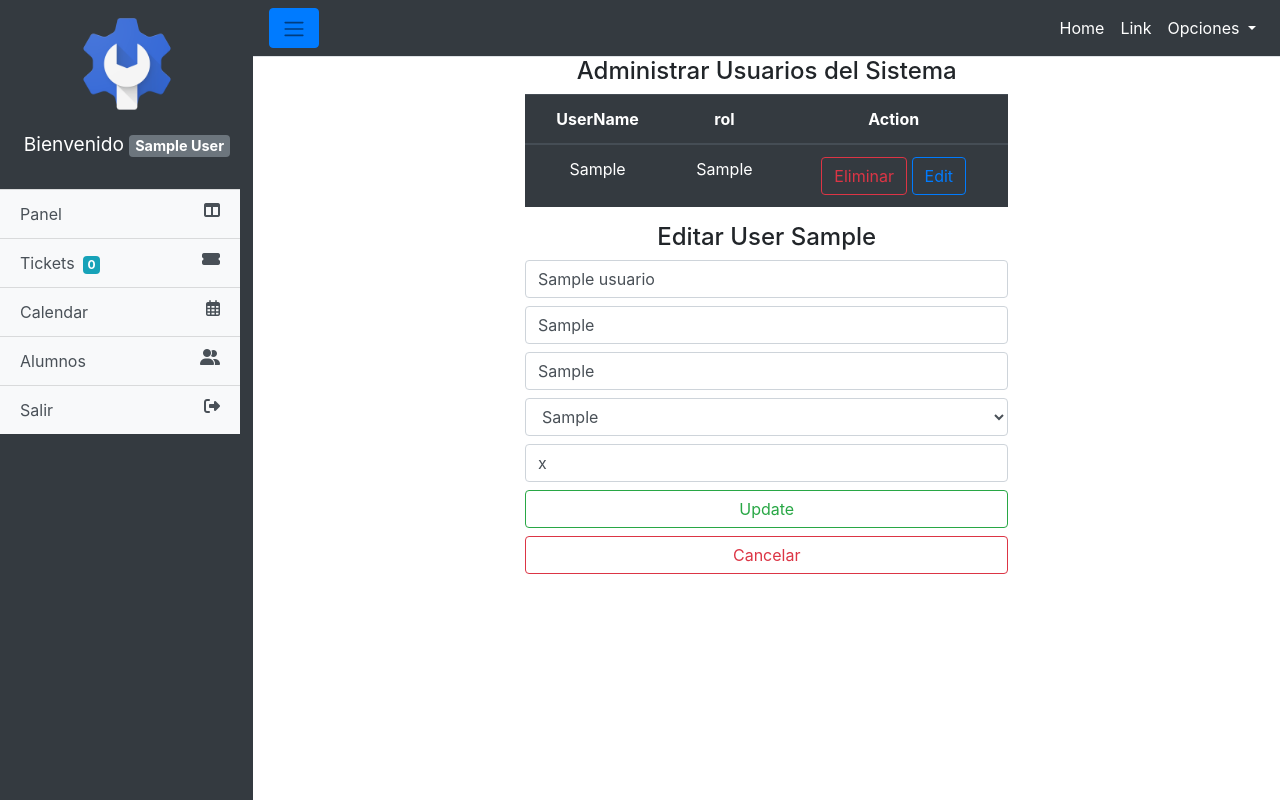
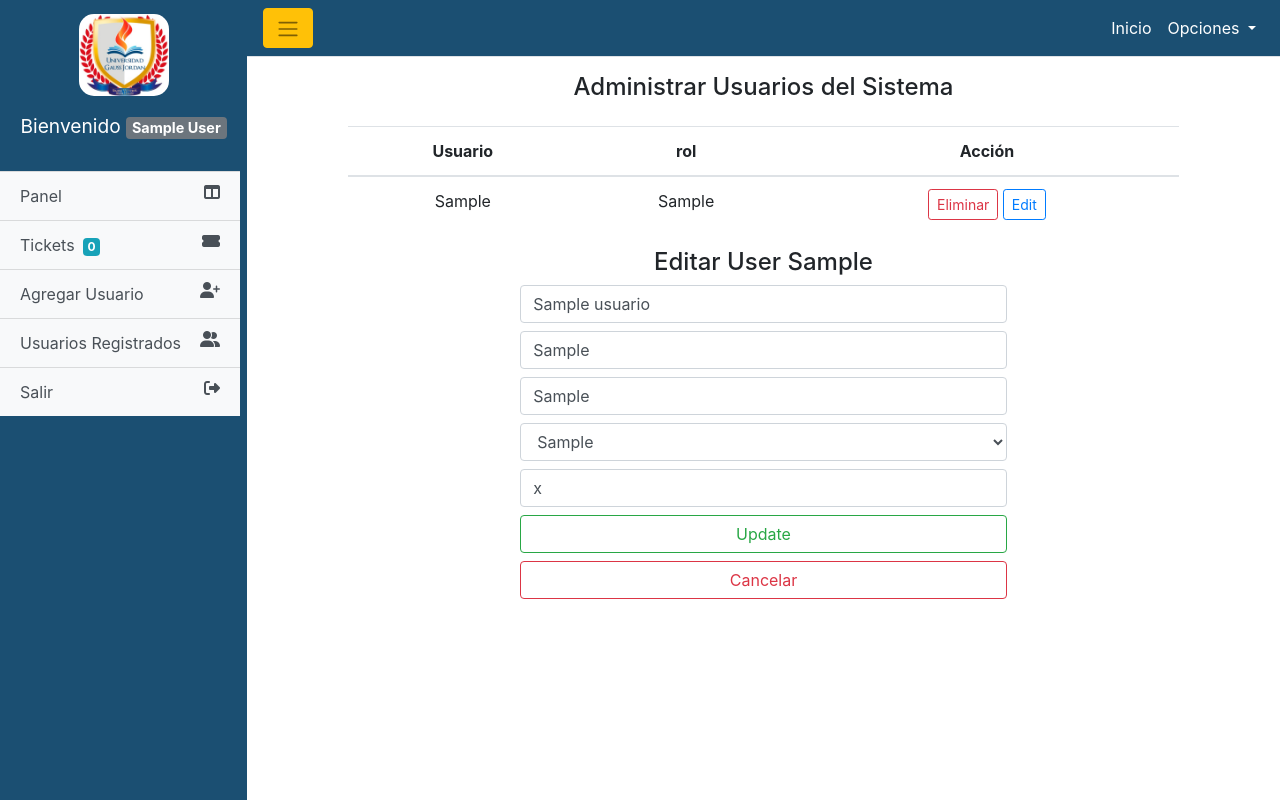
Before and after one commit to RaulAtomic/SessionesPHP, a PHP site: page /tableusers.php?idUser=1 in a window 1280 px wide. Run offline with PHP 8.4, Linux system fonts and the light colour scheme; the visitor is signed in with stand-in values (Sample User, id 1); tables that the repository leaves empty or names only in its code hold one stand-in row (values such as "Sample post"); some libraries are stand-ins or nearby versions.

Commit message:
Update Files

```diff
--- /dev/null
+++ b/controllers/consultas/consultas.php
@@ -0,0 +1,36 @@
+<?php
+
+function numberRows($table, $type){
+    include('../controllers/connection.php');
+    $querySlcNum = "SELECT * from $table";
+    $resultQuery = mysqli_query($conn, $querySlcNum);
+    if($type === "NUMBERS"){
+        $row_cnt = mysqli_num_rows($resultQuery);
+        return $row_cnt;
+    }elseif($type === "DATA"){
+        return $resultQuery;
+    }
+
+}
+
+function selectTablesInner($idTicket, $getValue){
+    include('../controllers/connection.php');
+    if($idTicket === "IDUSER" && !empty($getValue)){
+        $querySearch = "SELECT ticket_genericos.ID_TICKET, ticket_genericos.CODIGO_TICKET, status_ticket.STATUS, areas.AREA
+        from ((ticket_genericos
+        inner join areas on ticket_genericos.ID_AREA = areas.ID_AREA)
+        inner join status_ticket on ticket_genericos.ID_STATUS = status_ticket.ID_STATUS)
+        WHERE ticket_genericos.CODIGO_TICKET = '$getValue'";
+        $executeQuery = mysqli_query($conn, $querySearch);
+        $raw = mysqli_fetch_assoc($executeQuery);
+        return $raw;
+    }elseif($idTicket === "INNER" && $getValue === "CONSULTA"){
+        $selectManyTables = "SELECT ticket_genericos.ID_TICKET, ticket_genericos.CODIGO_TICKET, status_ticket.STATUS, areas.AREA
+        from ((ticket_genericos
+        inner join areas on ticket_genericos.ID_AREA = areas.ID_AREA)
+        inner join status_ticket on ticket_genericos.ID_STATUS = status_ticket.ID_STATUS)";
+        $queryExecute = mysqli_query($conn, $selectManyTables);
+        return $queryExecute;
+    }
+
+}
--- a/layouts/footer.php
+++ b/layouts/footer.php
@@ -3,8 +3,9 @@
 
   </div>
   <!-- /#wrapper -->
-  <script src="../assets/jquery/jquery.min.js"></script>
-  <script src="../assets/bootstrap/js/bootstrap.bundle.min.js"></script>
+  <script src="https://code.jquery.com/jquery-3.5.1.slim.min.js"></script>
+<script src="https://cdn.jsdelivr.net/npm/popper.js@1.16.0/dist/umd/popper.min.js"></script>
+<script src="https://stackpath.bootstrapcdn.com/bootstrap/4.5.0/js/bootstrap.min.js"></script>
   <script>
 
     $("#menu-toggle").click(function(e) {
--- a/layouts/sidebar.php
+++ b/layouts/sidebar.php
@@ -7,18 +7,18 @@ if(isset($_SESSION["Administrador"])){
 ?>
 <div class="d-flex" id="wrapper">
     <!-- Sidebar -->
-    <div class="bg-dark" id="sidebar-wrapper">
+    <div class="" style="background-color:#1B4F72;" id="sidebar-wrapper">
       <div class="sidebar-heading">
         <div class="row justify-content-center">
-          <img src="../images/Admin-Console.png" alt="logo" class="img-fluid mb-3" style="width:100px;">
+          <img src="../images/logoGauss.jpeg" alt="logo" class="img-fluid mb-3" style="width:90px;border-radius:15px;">
           <p class="text-white">Bienvenido <span class='badge badge-secondary'><?php echo $_SESSION["Administrador"]; ?></span></p>
         </div>
       </div>
         <div class="list-group list-group-flush">
           <a href="../views/admin.php" class="list-group-item list-group-item-action bg-light">Panel<i class="fas fa-columns float-right"></i></a>
           <a href="../views/ticketstable.php" class="list-group-item list-group-item-action bg-light">Tickets<span class="badge badge-info ml-2"><?php echo $row_cnt; ?></span><i class="fas fa-ticket-alt float-right"></i></a>
-          <a href="#" class="list-group-item list-group-item-action bg-light">Calendar<i class="far fa-calendar-alt float-right"></i></a>
-          <a href="#" class="list-group-item list-group-item-action bg-light">Alumnos<i class="fas fa-user-friends float-right"></i></a>
+          <a href="../views/adduser.php" class="list-group-item list-group-item-action bg-light">Agregar Usuario<i class="fas fa-user-plus float-right"></i></a>
+          <a href="../views/tableusers.php" class="list-group-item list-group-item-action bg-light">Usuarios Registrados<i class="fas fa-user-friends float-right"></i></a>
           <a href="../controllers/destroy.php" class="list-group-item list-group-item-action bg-light">Salir <i class="fas fa-sign-out-alt float-right"></i></a>
         </div>
     </div>
@@ -26,8 +26,8 @@ if(isset($_SESSION["Administrador"])){
     <!-- Page Content -->
     <div id="page-content-wrapper">
 
-    <nav class="navbar navbar-expand-lg navbar-light bg-dark border-bottom">
-         <button class="btn btn-primary" id="menu-toggle"><span class="navbar-toggler-icon"></span></button>
+    <nav class="navbar navbar-expand-lg navbar-light  border-bottom" style="background-color:#1B4F72;">
+         <button class="btn btn-warning" id="menu-toggle"><span class="navbar-toggler-icon"></span></button>
 
         <button class="navbar-toggler" type="button" data-toggle="collapse" data-target="#navbarSupportedContent" aria-controls="navbarSupportedContent" aria-expanded="false" aria-label="Toggle navigation">
           <span class="navbar-toggler-icon"></span>
@@ -36,17 +36,14 @@ if(isset($_SESSION["Administrador"])){
         <div class="collapse navbar-collapse" id="navbarSupportedContent">
           <ul class="navbar-nav ml-auto mt-2 mt-lg-0">
             <li class="nav-item active">
-              <a class="nav-link text-white" href="#">Home <span class="sr-only">(current)</span></a>
-            </li>
-            <li class="nav-item">
-              <a class="nav-link text-white" href="#">Link</a>
+              <a class="nav-link text-white" href="../views/admin.php">Inicio <span class="sr-only">(current)</span></a>
             </li>
             <li class="nav-item dropdown dropDown">
               <a class="nav-link dropdown-toggle text-white" href="#" id="navbarDropdown" role="button" data-toggle="dropdown" aria-haspopup="true" aria-expanded="false">
                 Opciones
               </a>
               <div class="dropdown-menu dropdown-menu-right" aria-labelledby="navbarDropdown">
-                <a class="dropdown-item " href="#">Perfil<i class="fas fa-user-cog float-right"></i></a>
+<!--                 <a class="dropdown-item " href="#">Perfil<i class="fas fa-user-cog float-right"></i></a> -->
                 <div class="dropdown-divider"></div>
                 <a class="dropdown-item" href="../controllers/destroy.php">Salir<i class="fas fa-sign-out-alt float-right"></i></a>
               </div>
--- a/views/login.php
+++ b/views/login.php
@@ -6,7 +6,7 @@ if(isset($_SESSION['Administrador'])){
 }else{
     include('../layouts/header.php');
 ?>
-<div class="container">
+<div class="container mt-4">
     <div class="row justify-content-center">
         <div class="col-md-5">
             <div class="card card-body">
--- a/views/tableusers.php
+++ b/views/tableusers.php
@@ -1,31 +1,22 @@
 <?php
 session_start();
-include('../controllers/connection.php');
+/* include('../controllers/connection.php'); */
 if(isset($_SESSION["Administrador"])){
+    include('../controllers/consultas/consultas.php');
+    $resultado = numberRows("usuarios", "DATA");
     include('../layouts/header.php');
-    $select = "SELECT * FROM usuarios ";
-    $resultado = mysqli_query($conn, $select);
-    if($_SERVER['REQUEST_METHOD'] === 'GET'){
-        if(isset($_GET["idUser"])){
-            $idUser = htmlspecialchars($_GET['idUser']);
-            $sqlSelect = "SELECT * FROM usuarios WHERE id_usuarios = '$idUser'";
-            $executeQuery = mysqli_query($conn, $sqlSelect);
-            $objectResult = mysqli_fetch_array($executeQuery, MYSQLI_ASSOC);
-
-        }
-    }
 
 ?>
-<div class="container">
-    <div class="row justify-content-center">
-        <div class="col-md-6 text-center">
-            <h4>Administrar Usuarios del Sistema</h4>
-            <table class="table table-hover table-dark">
+<div class="container mt-3">
+    <div class="row justify-content-center" id="table-users">
+        <div class="col-md-10 text-center">
+            <h4 class="mb-4">Administrar Usuarios del Sistema</h4>
+            <table class="table table-hover">
                 <thead>
                     <tr>
-                    <th scope="col">UserName</th>
+                    <th scope="col">Usuario</th>
                     <th scope="col">rol</th>
-                    <th scope="col">Action</th>
+                    <th scope="col">Acción</th>
                     </tr>
                 </thead>
                 <tbody>
@@ -39,8 +30,8 @@ if(isset($_SESSION["Administrador"])){
                         <td><?php echo $row['usuario']?></td>
                         <td><?php echo $row['rol']?></td>
                         <td>
-                            <a href="../controllers/deleteuser.php?id=<?php echo $row['id_usuarios']; ?>" class="btn btn-outline-danger">Eliminar</a>
-                            <a href="tableusers.php?idUser=<?php echo $row['id_usuarios']; ?>" class="btn btn-outline-primary">Edit</a>
+                            <a href="../controllers/deleteuser.php?id=<?php echo $row['id_usuarios']; ?>" class="btn btn-outline-danger btn-sm">Eliminar</a>
+                            <a href="tableusers.php?idUser=<?php echo $row['id_usuarios']; ?>" id="update-user" class="btn btn-outline-primary btn-sm">Edit</a>
                         </td>
                     </tr>
                 <?php endwhile; ?>
@@ -48,7 +39,13 @@ if(isset($_SESSION["Administrador"])){
             </table>
         </div>
     </div>
-    <?php if($_GET): ?>
+    <?php /* if($_GET): */
+        if(isset($_GET["idUser"])){
+            $idUser = htmlspecialchars($_GET['idUser']);
+            $sqlSelect = "SELECT * FROM usuarios WHERE id_usuarios = '$idUser'";
+            $executeQuery = mysqli_query($conn, $sqlSelect);
+            $objectResult = mysqli_fetch_array($executeQuery, MYSQLI_ASSOC);
+    ?>
         <div class="row justify-content-center mb-5">
             <div class="col-md-6 text-center">
                 <h4>Editar User <?php echo $objectResult["usuario"];?></h4>
@@ -63,12 +60,56 @@ if(isset($_SESSION["Administrador"])){
                     </select>
                     <input type="text" class="form-control mb-2" name="passwordUser" value="<?php echo $objectResult["passwd"]; ?>">
                     <input type="submit" class="btn btn-outline-success btn-block mb-2" value="Update">
-                    <button class="btn btn-outline-danger btn-block">Cancelar</button>
+                    <a href="tableusers.php" class="btn btn-outline-danger btn-block">Cancelar</a>
                 </form>
             </div>
         </div>
-    <?php endif; ?>
+    <?php }; ?>
 </div>
+
+<div class="container" id="modal-warning" style="display:none">
+        <div class="row justify-content-center mt-5">
+            <div class="col-md-2"></div>
+            <div class="col-md-6 text-center  shadow-lg mt-5" style="height:300px;">
+                <h5 class="mt-5">¿Seguro que quieres eliminar este Usuario?</h5>
+                <div class="row mt-5 justify-content-center">
+                <div class="col-sm-3"><button class="btn btn-lg btn-success " id="button-cancel">No</button></div>
+                <div class="col-sm-1"></div>
+                <div class="col-sm-3"><button class="btn btn-lg btn-danger ">Si</button></div>
+                </div>
+            </div>
+        </div>
+
+        <div class="row bg-danger p-1" style="margin-top:100px;"></div>
+        <div class="row bg-primary p-1 mt-1" ></div>
+
+</div>
+<script>
+    const tableUser = document.getElementById("table-users");
+    const updateUser = document.getElementById("update-user");
+    const buttonDelet =  document.getElementById("button-delet");
+    const modalWarning = document.getElementById("modal-warning");
+    const btnCancel = document.getElementById("button-cancel");
+    const tableUsers = document.getElementById("container-table-users");
+
+
+        updateUser.addEventListener("click", ()=>{
+            tableUser.style.display = "none";
+
+        })
+
+        btnCancel.addEventListener("click", ()=>{
+
+            modalWarning.style.display = "none";
+            tableUsers.style.display= "block";
+        })
+
+        buttonDelet.addEventListener("click", ()=>{
+
+            modalWarning.style.display = "block";
+            tableUsers.style.display= "none";
+        })
+</script>
 <?php
 include('../layouts/footer.php');
 }else{
```
Also changed, not shown: controllers/connection.php (+12 -0 lines), controllers/deleteUser/delete_user.php (added, +18 -0 lines), controllers/deleteuser.php (+3 -7 lines), controllers/updateuser.php (+5 -5 lines), views/admin.php (+34 -30 lines), views/tickets/index.php (+7 -0 lines), views/ticketstable.php (+27 -11 lines), images/INSTITUTO-GAUSS-JORDAN.png (added), images/Simple-Tickets-Logo.png (added), images/digitalSolutions.jpeg (added), images/gauss.jpg (added), images/logoGauss.jpeg (added).
